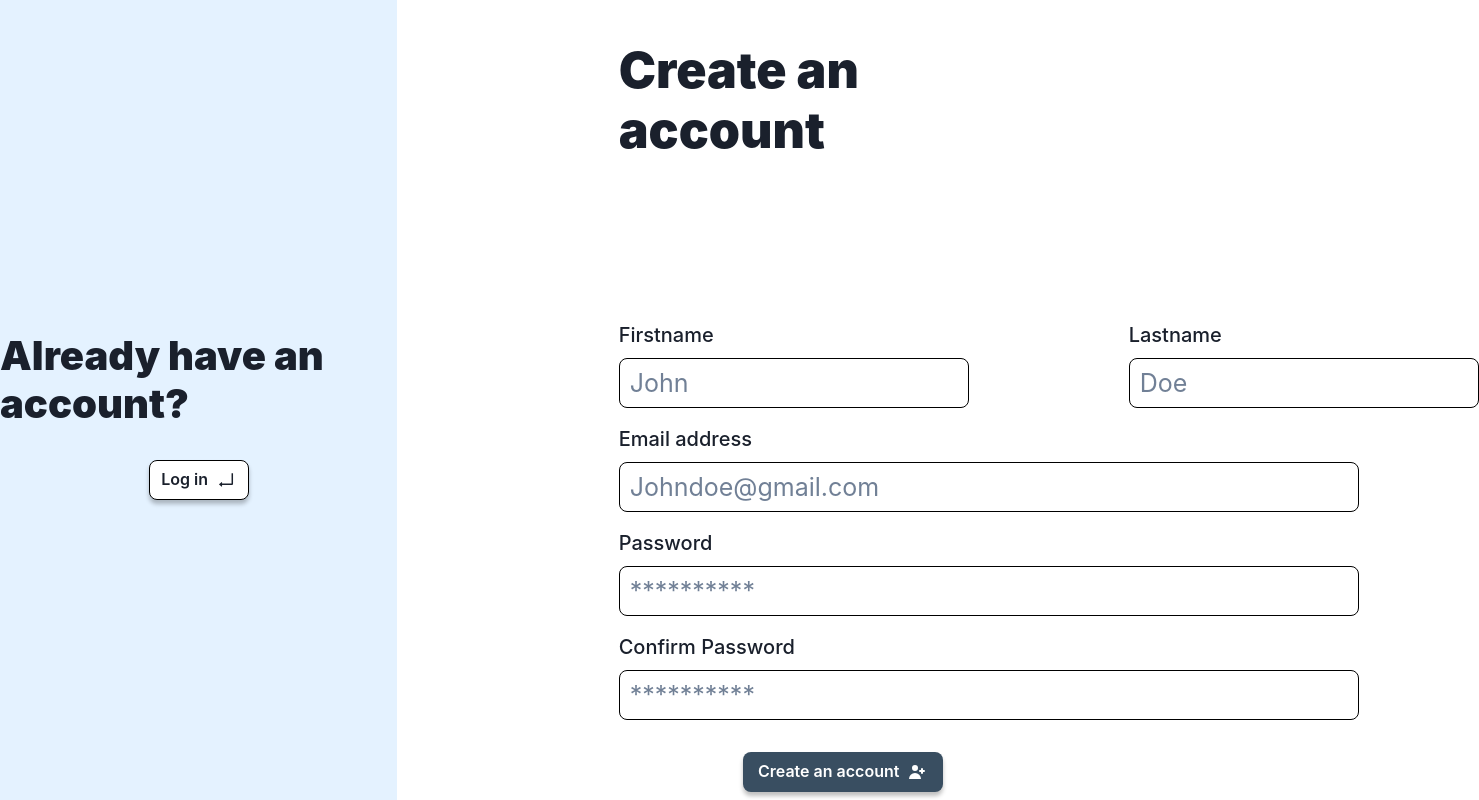
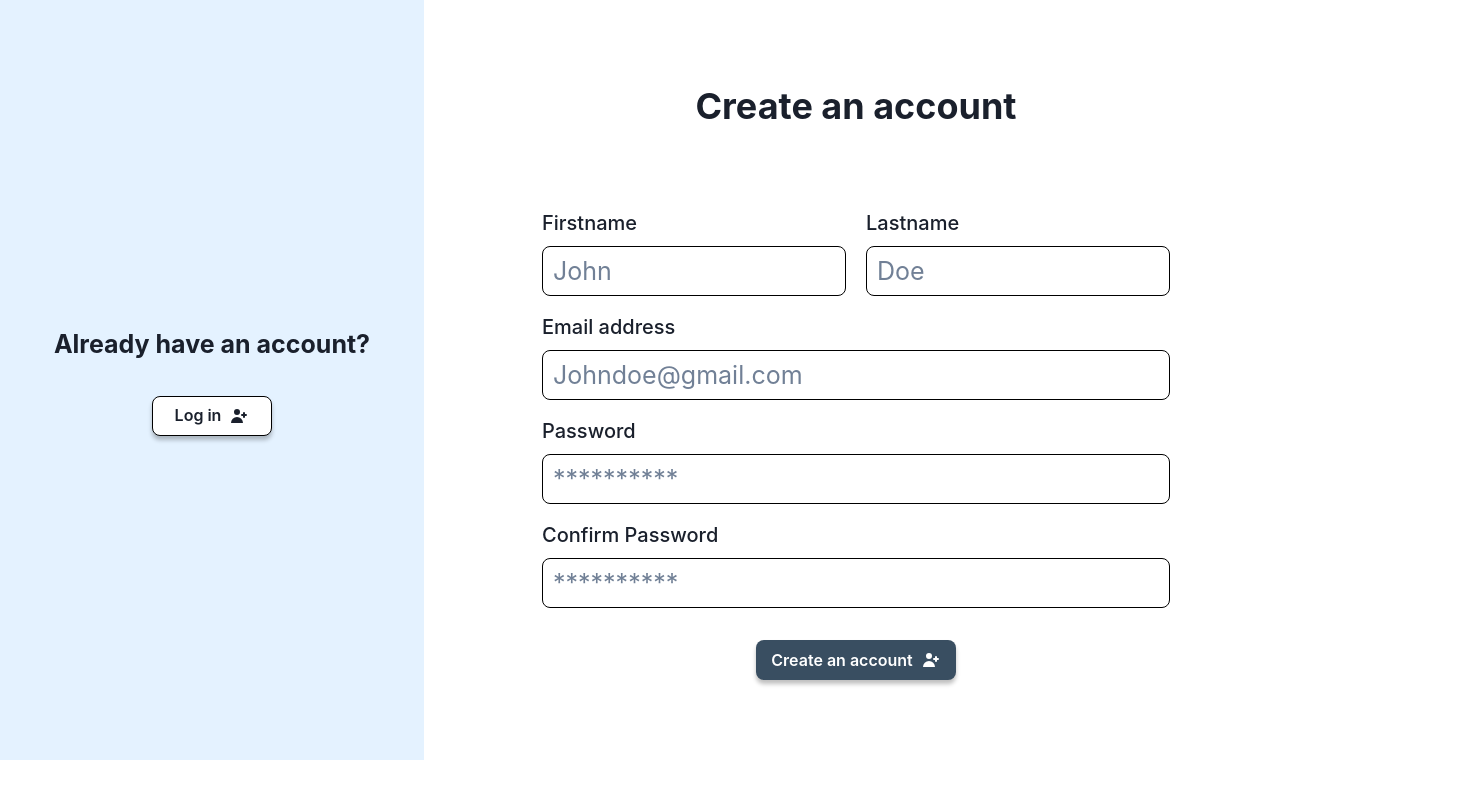
Before and after one commit to WildCodeSchool/2022-09-Orleans-CDA-Projet-KaraoCar, a React (Vite) app in the folder apps/frontend/web/: page /signup in a window 1280 px wide. Shown: the top 800 px of the page, 1479 px wide, since content can reach past the window. Built offline with nearby package versions, Linux system fonts and the light colour scheme.

Commit message:
chore(frontend): Reponsive signup page is also functional

```diff
--- a/apps/frontend/web/src/pages/Login.tsx
+++ b/apps/frontend/web/src/pages/Login.tsx
@@ -79,7 +79,6 @@ const Login = () => {
               </Text>
             )}
 
-
             <FormLabel fontSize={'20px'} marginTop={'1rem'}>
               Password
             </FormLabel>
@@ -133,7 +132,9 @@ const Login = () => {
         align={'center'}
         justify={'center'}
       >
-        <Heading padding={'5px'}>New Here?</Heading>
+        <Heading padding={'5px'} fontSize={{ base: '24px', md: '25px' }}>
+          New Here?
+        </Heading>
         <Text
           paddingLeft={'10px'}
           maxW={{ base: '15rem', md: '26rem', lg: '22rem' }}
--- a/apps/frontend/web/src/pages/SignUp.tsx
+++ b/apps/frontend/web/src/pages/SignUp.tsx
@@ -57,27 +57,27 @@ function SignupForm() {
   };
 
   return (
-    <Stack minH={'95vh'} direction={{ base: 'column', md: 'row' }}>
+    <Stack minH={'95vh'} direction={{ base: 'column-reverse', lg: 'row' }}>
       <Flex
         flex={1}
+        backgroundColor={'#E4F2FF'}
         direction={'column'}
         align={'center'}
         justify={'center'}
-        backgroundColor={'#E4F2FF'}
       >
-        <Heading fontSize={'40px'} alignSelf={'center'} fontWeight={900}>
+        <Heading padding={'5px'} fontSize={{ base: '24px', md: '25px' }}>
           Already have an account?
         </Heading>
         <Link href="/login">
           <Button
             mt={4}
-            rightIcon={<AiOutlineEnter size={'20px'} />}
+            rightIcon={<HiUserAdd size={'20px'} />}
             border={'1px solid #000000'}
             backgroundColor={'#fff'}
             _hover={{ backgroundColor: '#394E61', textColor: 'white' }}
             marginTop={'2rem'}
             height={'40px'}
-            width={'100px'}
+            width={'120px'}
             rounded={'8px'}
             type={'submit'}
             variant={'solid'}
@@ -88,18 +88,12 @@ function SignupForm() {
           </Button>
         </Link>
       </Flex>
-      <Flex p={10} flex={2} align={'center'} justify={'center'}>
-        <Stack spacing={20} w={'full'} maxW={'md'}>
-          <Heading
-            fontSize={'50px'}
-            marginBottom={'5rem'}
-            alignSelf={'center'}
-            fontWeight={900}
-          >
+      <Flex flex={2} direction={'column'} justify={'center'} align={'center'}>
+        <Heading margin={'5px'} marginBottom={'5rem'}>
           Create an account
         </Heading>
         <form onSubmit={handleSubmit(onSubmit)}>
-            <Grid templateColumns={'1fr 1fr'} gap={40}>
+          <Grid templateColumns={'1fr 1fr'} gap={5}>
             <FormControl>
               <FormLabel fontSize={'20px'}>Firstname</FormLabel>
               <Input
@@ -112,7 +106,7 @@ function SignupForm() {
                 backgroundColor={'#fff'}
                 borderColor={'black'}
                 height={'50px'}
-                  width={'350px'}
+                maxWidth={{ base: '10rem', md: '11rem', lg: '19rem' }}
                 fontSize={'25px'}
                 type={'string'}
                 onChange={(event) => setFirstname(event.target.value)}
@@ -136,7 +130,7 @@ function SignupForm() {
                 backgroundColor={'#fff'}
                 borderColor={'black'}
                 height={'50px'}
-                  width={'350px'}
+                maxWidth={{ base: '10rem', md: '11rem', lg: '19rem' }}
                 fontSize={'25px'}
                 type={'string'}
                 onChange={(event) => setLastname(event.target.value)}
@@ -163,7 +157,7 @@ function SignupForm() {
               backgroundColor={'#fff'}
               borderColor={'black'}
               height={'50px'}
-                width={'740px'}
+              maxWidth={{ base: '20rem', md: '24rem', lg: '40rem' }}
               fontSize={'25px'}
               type={'email'}
               onChange={(event) => setEmail(event.target.value)}
@@ -185,7 +179,7 @@ function SignupForm() {
               rounded={'8px'}
               border={'1px solid #000000'}
               height={'50px'}
-                width={'740px'}
+              maxWidth={{ base: '20rem', md: '24rem', lg: '40rem' }}
               fontSize={'25px'}
               type="password"
               onChange={(event) => setPassword(event.target.value)}
@@ -210,7 +204,7 @@ function SignupForm() {
               backgroundColor={'#fff'}
               borderColor={'black'}
               height={'50px'}
-                width={'740px'}
+              maxWidth={{ base: '20rem', md: '24rem', lg: '40rem' }}
               fontSize={'25px'}
               type="password"
               onChange={(event) => setConfirm_password(event.target.value)}
@@ -242,7 +236,6 @@ function SignupForm() {
             </Button>
           </Stack>
         </form>
-        </Stack>
       </Flex>
     </Stack>
   );
```
Lines whose indentation alone changed are shown as unchanged.
